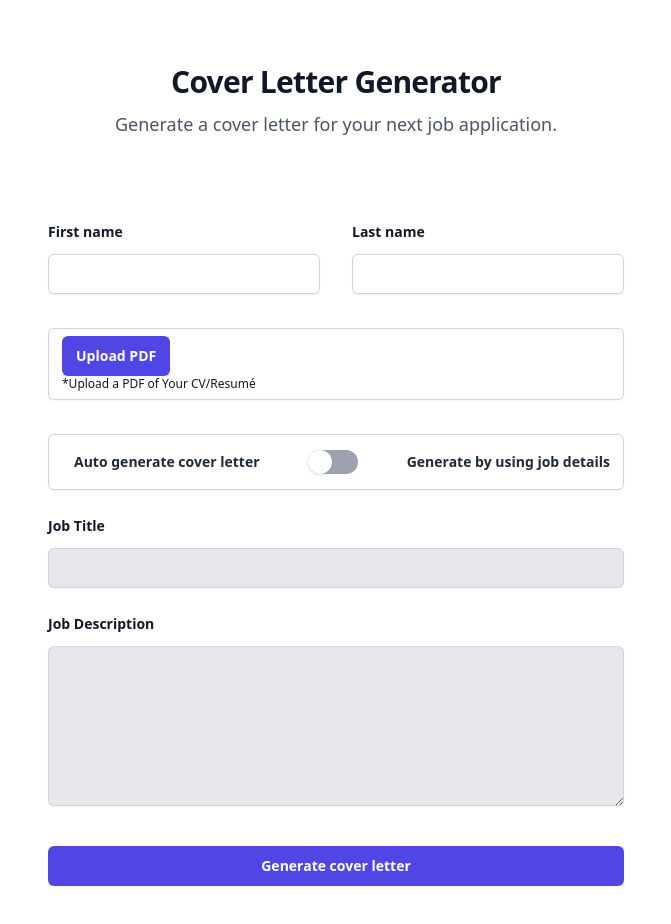
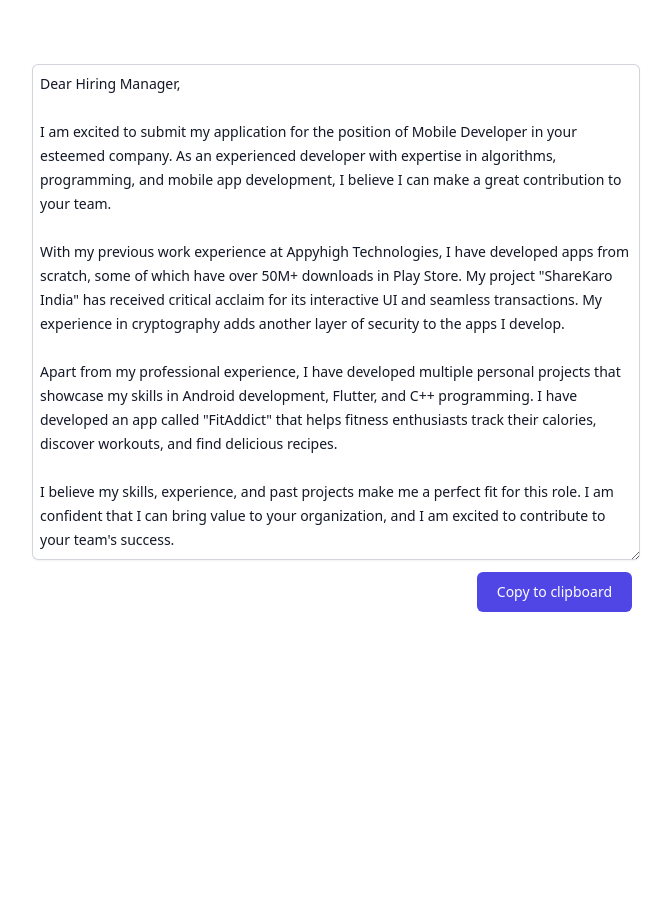
Before and after one commit to atharv028/GPT-CL-See-backup, a React (Vite) app: page / in a window 1280 px wide. Shown: the top 924 px of the page, without its empty margins (304-975 px from the left). After the commit the page ends 800 px from the top, so only its background shows below. Built offline with nearby package versions, Linux system fonts and the light colour scheme.

Commit message:
Developed MVP

```diff
--- a/package.json
+++ b/package.json
@@ -10,7 +10,9 @@
   },
   "dependencies": {
     "react": "^18.2.0",
-    "react-dom": "^18.2.0"
+    "react-copy-to-clipboard": "^5.1.0",
+    "react-dom": "^18.2.0",
+    "react-router-dom": "^6.10.0"
   },
   "devDependencies": {
     "@types/react": "^18.0.28",
--- a/src/App.tsx
+++ b/src/App.tsx
@@ -1,10 +1,15 @@
 import { useState } from "react";
+import { Routes, Route } from "react-router-dom";
+import CoverLetter from "./pages/CoverLetter";
 import HomePage from "./pages/HomePage";
 
 function App() {
   return (
     <>
-      <HomePage />
+      <Routes>
+        {/* <Route path="/" element={<HomePage />} /> */}
+        <Route path="/" element={<CoverLetter />} />
+      </Routes>
     </>
   );
 }
--- /dev/null
+++ b/src/pages/CoverLetter.tsx
@@ -0,0 +1,66 @@
+import { useState } from "react";
+import { useLocation } from "react-router-dom";
+import copy from "copy-to-clipboard";
+
+function CoverLetter() {
+  const { state } = useLocation();
+  console.log(state);
+  const [copyText, setCopyText] = useState<string | null>(null);
+  //   setCopyText(desc);
+
+  const handleCopyText = (e: any) => {
+    setCopyText(e.target.value);
+  };
+
+  const copyToClipboard = () => {
+    if (copyText == null) {
+      copy(desc);
+      setCopyText(desc);
+    } else {
+      copy(copyText);
+    }
+  };
+  const [isCopyEnabled, setIsCopyEnabled] = useState(true);
+  return (
+    <div className="relative bg-white  mx-auto pt-16 py-24 lg:px-8">
+      <textarea
+        name="company"
+        id="company"
+        rows={20}
+        defaultValue={desc}
+        onChange={handleCopyText}
+        autoComplete="organization"
+        className={`block w-3/4 md:w-1/2 rounded-md border-0 mx-auto py-2 px-2 text-gray-900 shadow-sm ring-1 ring-inset ring-gray-300 placeholder:text-gray-400 focus:ring-2 focus:ring-inset focus:ring-indigo-600 sm:text-sm sm:leading-6 ${
+          isCopyEnabled ? "hover:" : "bg-white text-gray-800"
+        }`}
+      />
+      <div className="flex mx-auto my-3 w-3/4 md:w-1/2 justify-end">
+        <button
+          type="button"
+          onClick={copyToClipboard}
+          className="w-fit text-white bg-indigo-600 hover:bg-indigo-500 focus:ring-4 focus:outline-none focus:ring-blue-300 font-medium rounded-md text-sm px-5 py-2.5 text-center mr-2 dark:bg-blue-600 dark:hover:bg-blue-700 dark:focus:ring-blue-800"
+        >
+          Copy to clipboard
+        </button>
+      </div>
+    </div>
+  );
+}
+
+export default CoverLetter;
+
+let desc = `Dear Hiring Manager,
+
+I am excited to submit my application for the position of Mobile Developer in your esteemed company. As an experienced developer with expertise in algorithms, programming, and mobile app development, I believe I can make a great contribution to your team.
+
+With my previous work experience at Appyhigh Technologies, I have developed apps from scratch, some of which have over 50M+ downloads in Play Store. My project "ShareKaro India" has received critical acclaim for its interactive UI and seamless transactions. My experience in cryptography adds another layer of security to the apps I develop.
+
+Apart from my professional experience, I have developed multiple personal projects that showcase my skills in Android development, Flutter, and C++ programming. I have developed an app called "FitAddict" that helps fitness enthusiasts track their calories, discover workouts, and find delicious recipes.
+
+I believe my skills, experience, and past projects make me a perfect fit for this role. I am confident that I can bring value to your organization, and I am excited to contribute to your team's success.
+
+Thank you for your time and consideration.
+
+Best regards,
+
+Atharv Tare`;
--- a/src/pages/HomePage.tsx
+++ b/src/pages/HomePage.tsx
@@ -1,8 +1,10 @@
 import { useState } from "react";
 import CoverLetterGenerator from "../components/CoverLetterGenerator";
 import FileUploader from "../components/FileUploader";
+import { Link, useNavigate } from "react-router-dom";
 
 function HomePage() {
+  const navigate = useNavigate();
   const [isLoading, setIsLoading] = useState(false);
   const [isAutoGenerating, setIsAutoGenerating] = useState(false);
   const [firstName, setFirstName] = useState("");
@@ -10,28 +12,37 @@ function HomePage() {
   const [selectedFile, setSelectedFile] = useState<File | null>(null);
   const [jobTitle, setJobTitle] = useState("");
   const [jobDescription, setJobDescription] = useState("");
+  const [isCreative, setIsCreative] = useState(false);
+  const [isWitty, setIsWitty] = useState(false);
 
   const handleSubmit = () => {
     setIsLoading(true);
+    window.console.log(selectedFile);
     if (!selectedFile) return;
     const formData = new FormData();
-    formData.append("first_name", firstName);
-    formData.append("last_name", lastName);
+    formData.append("name", firstName + " " + lastName);
     formData.append("job_title", jobTitle);
     formData.append("job_description", jobDescription);
-    formData.append("cv", selectedFile!);
-    fetch("http://localhost:5000/upload_resume", {
+    formData.append("resume", selectedFile!);
+    formData.append("creative", isCreative ? "Yes" : "No");
+    formData.append("witty", isWitty ? "Yes" : "No");
+    console.log(...formData.keys(), ...formData.values());
+    fetch("http://127.0.0.1:5000/upload_resume", {
       method: "POST",
       body: formData,
     })
-      .then((response) => {
-        response.json().then((data) => {
-          console.log(data);
-          setIsLoading(false);
+      .then(async (response) => {
+        let data = await response.json();
+        window.console.log(data.content);
+        setIsLoading(false);
+        navigate("/cover-letter", {
+          state: {
+            resp: data.content,
+          },
         });
       })
       .catch((error) => {
-        console.log(error);
+        window.console.log(error);
         setIsLoading(false);
       });
   };
@@ -152,6 +163,20 @@ function HomePage() {
               />
             </div>
           </div>
+          <div className="flex items-center mb-4">
+            <input
+              id="default-checkbox"
+              type="checkbox"
+              value=""
+              className="w-4 h-4 text-blue-600 bg-white border-gray-300 rounded focus:ring-blue-500 focus:ring-2"
+            />
+            <label
+              htmlFor="default-checkbox"
+              className="ml-2 text-sm font-semibold text-gray-900"
+            >
+              Make it witty?
+            </label>
+          </div>
         </div>
         <div className="mt-10">
           {!isLoading && (
```
Also changed, not shown: src/main.tsx (+9 -8 lines), 1 other file (tests, documents, lock files or other folders).
